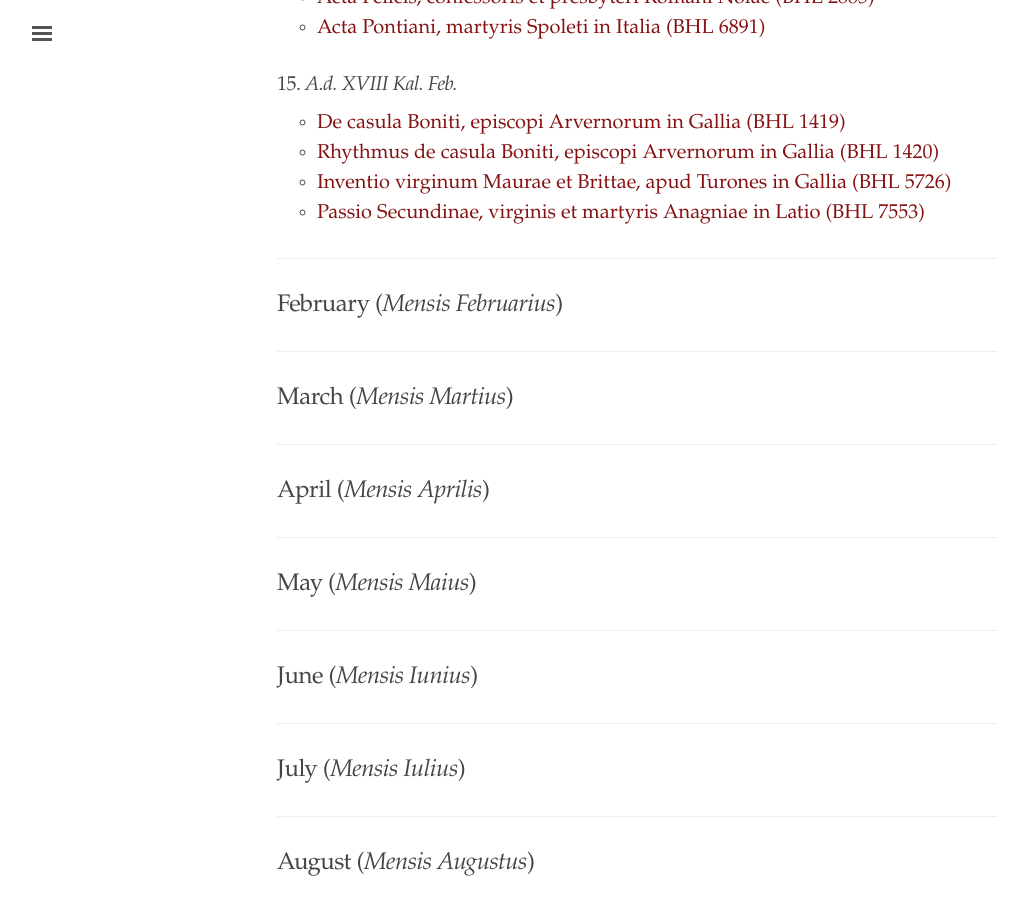
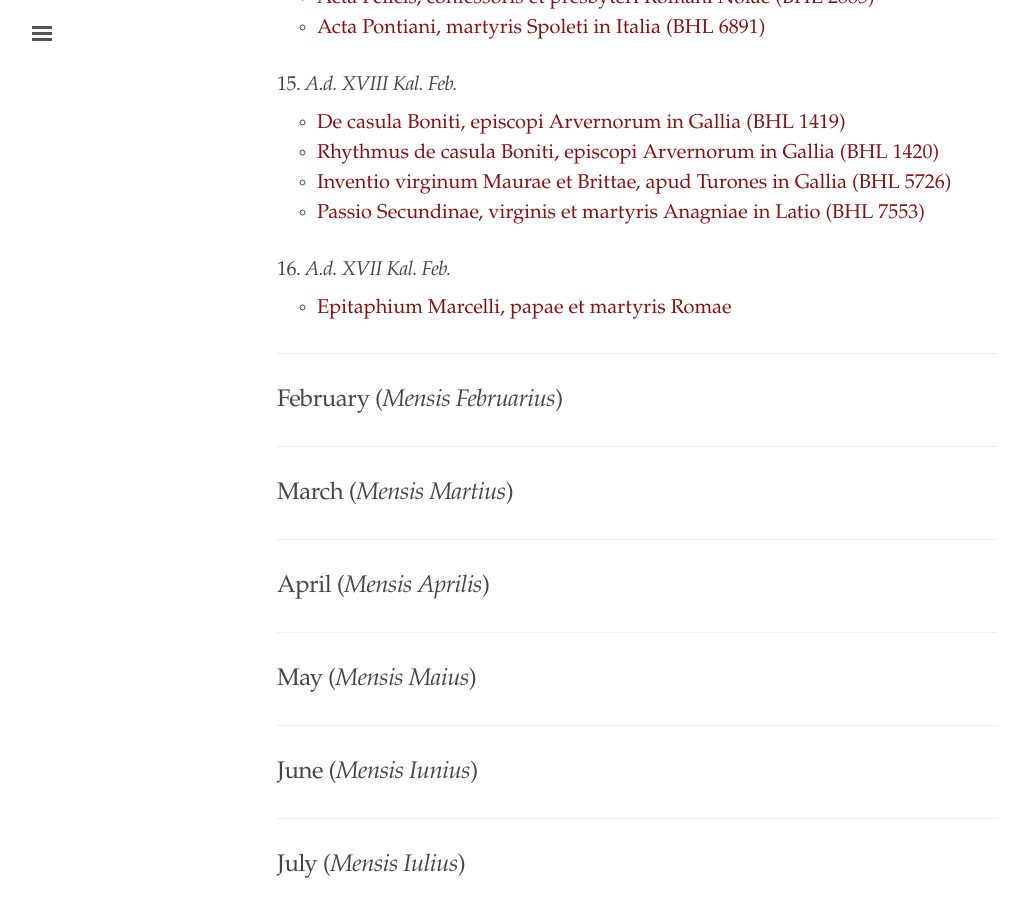
Before and after one commit to cjkoepke1/latin-hagiography, a Jekyll site: the page built from index.md, in a window 1280 px wide and 900 px high, scrolled down 4977 px. Shown: the whole window, without its empty margins (3-1031 px from the left). Built offline with Jekyll 4.4.1, drawn with Linux system fonts in a browser that asks for light colours.

Commit message:
Added epitaphium Marcelli papae

```diff
--- a/index.md
+++ b/index.md
@@ -176,6 +176,10 @@ title: "Latin Hagiography"
 - [Inventio virginum Maurae et Brittae, apud Turones in Gallia (BHL 5726)](https://cjkoepke1.github.io/latin-hagiography/texts/inventio-maurae-brittae/)
 - [Passio Secundinae, virginis et martyris Anagniae in Latio (BHL 7553)](https://cjkoepke1.github.io/latin-hagiography/texts/passio-secundinae/)
 
+### 16. *A.d. XVII Kal. Feb.*
+
+- [Epitaphium Marcelli, papae et martyris Romae](https://cjkoepke1.github.io/latin-hagiography/texts/epitaphium-marcelli-papae/)
+
 ---
 
 ## February (*Mensis Februarius*)
```
